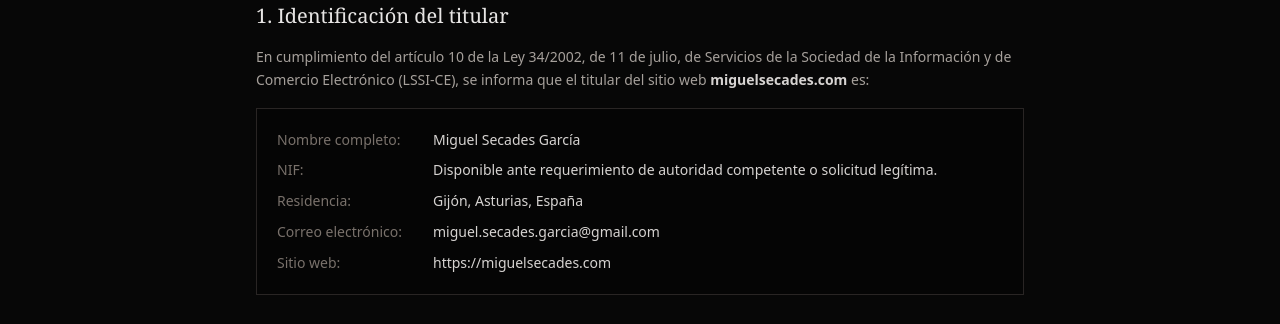
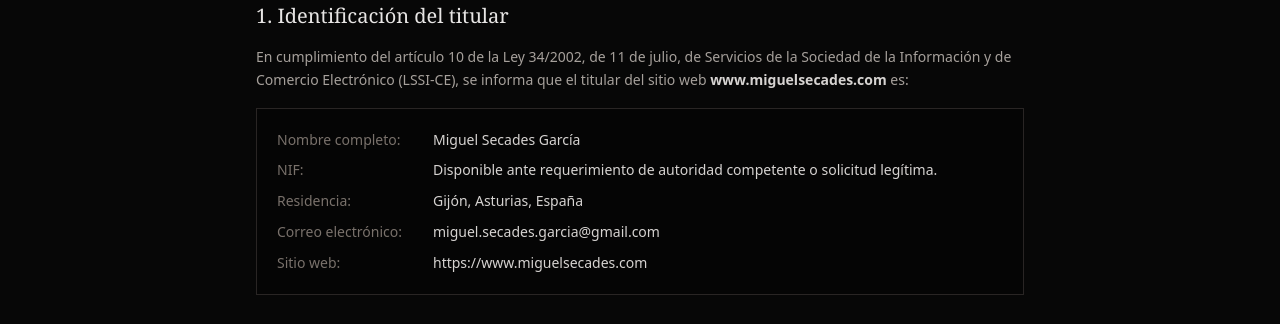
Before and after one commit to MiguelSecadesBYU/miguel-web-platform, a Next.js app: page /terms in a window 1280 px wide. Shown: the part 353-677 px from the top of the page. Built offline with nearby package versions, Linux system fonts and the light colour scheme.

Commit message:
corrección dominio

```diff
--- a/src/app/privacy/page.tsx
+++ b/src/app/privacy/page.tsx
@@ -35,7 +35,7 @@ export default function PrivacyPage() {
               <DataBox items={[
                 { label: "Nombre", value: RESPONSIBLE_NAME },
                 { label: "Correo electrónico", value: EMAIL },
-                { label: "Sitio web", value: "https://miguelsecades.com" },
+                { label: "Sitio web", value: "https://www.miguelsecades.com" },
               ]} />
             </LegalSection>
 
--- a/src/app/terms/page.tsx
+++ b/src/app/terms/page.tsx
@@ -12,7 +12,7 @@ const RESPONSIBLE_NAME = "Miguel Secades García";
 const EMAIL = "miguel.secades.garcia@gmail.com";
 const ADDRESS = "Gijón, Asturias, España";
 const NIF = "Disponible ante requerimiento de autoridad competente o solicitud legítima.";
-const DOMAIN = "miguelsecades.com";
+const DOMAIN = "www.miguelsecades.com";
 
 export default function TermsPage() {
   return (
```
